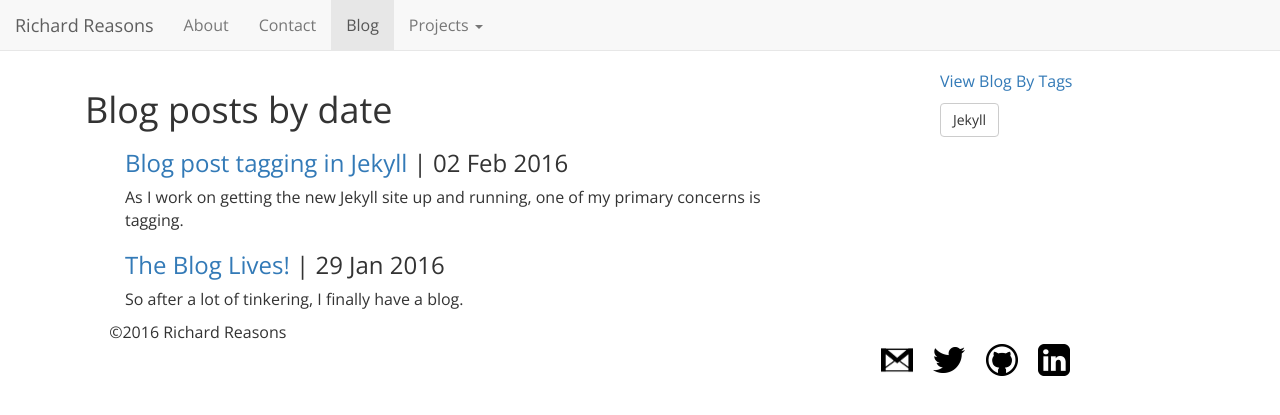
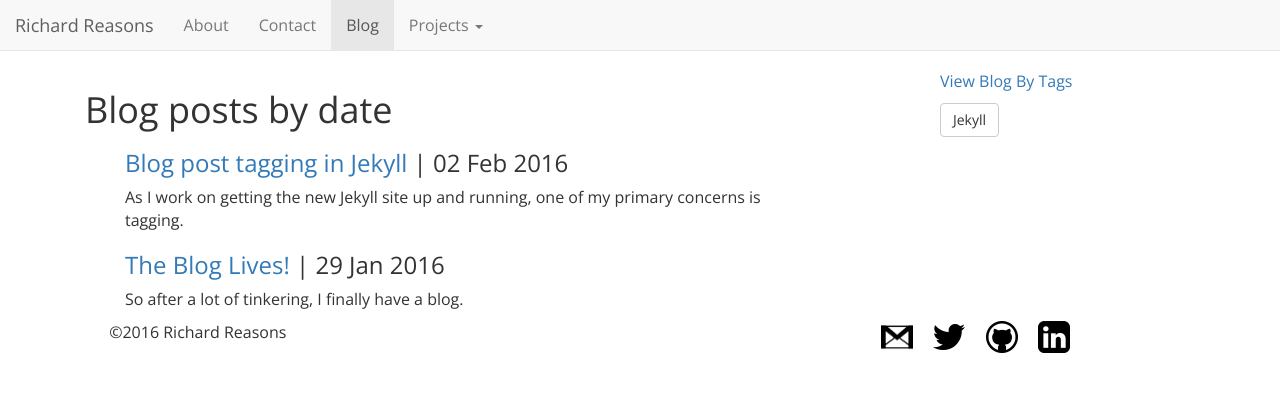
Before and after one commit to rgreasons/rgreasons.github.io, a Jekyll site: the page built from blog.html, in a window 1280 px wide. Shown: the top 415 px of the page. Built offline with Jekyll 4.4.1, drawn with Linux system fonts in a browser that asks for light colours; nearby versions of some CDN libraries.

Commit message:
Update blog.html
fixed icon offset

```diff
--- a/_layouts/blog.html
+++ b/_layouts/blog.html
@@ -64,7 +64,7 @@
   	<div class="row">
   		<div class="col-md-3 col-md-offset-1 col-sm-offset-1">&copy;2016 Richard Reasons</div>
 		<!--<div id="contact" class="col-centered text-center">-->
-		<div id="contact" class="col-md-3 col-md-offset-8 col-sm-offset-1">
+		<div id="contact" class="col-md-3 col-md-offset-4 col-sm-offset-1">
 			<!--<h3>Don't hesitate to reach out</h3>-->
 			<a href="mailto:rgreasons@gmail.com" target="_blank" class="contact-icon"><img  style="width:32px;" src="/img/mail.png"></img></a>
 			<a href="http://twitter.com/rgreasons" target="_blank" class="contact-icon"><img  style="width:32px;" src="/img/tw.png"></img></a>
```
